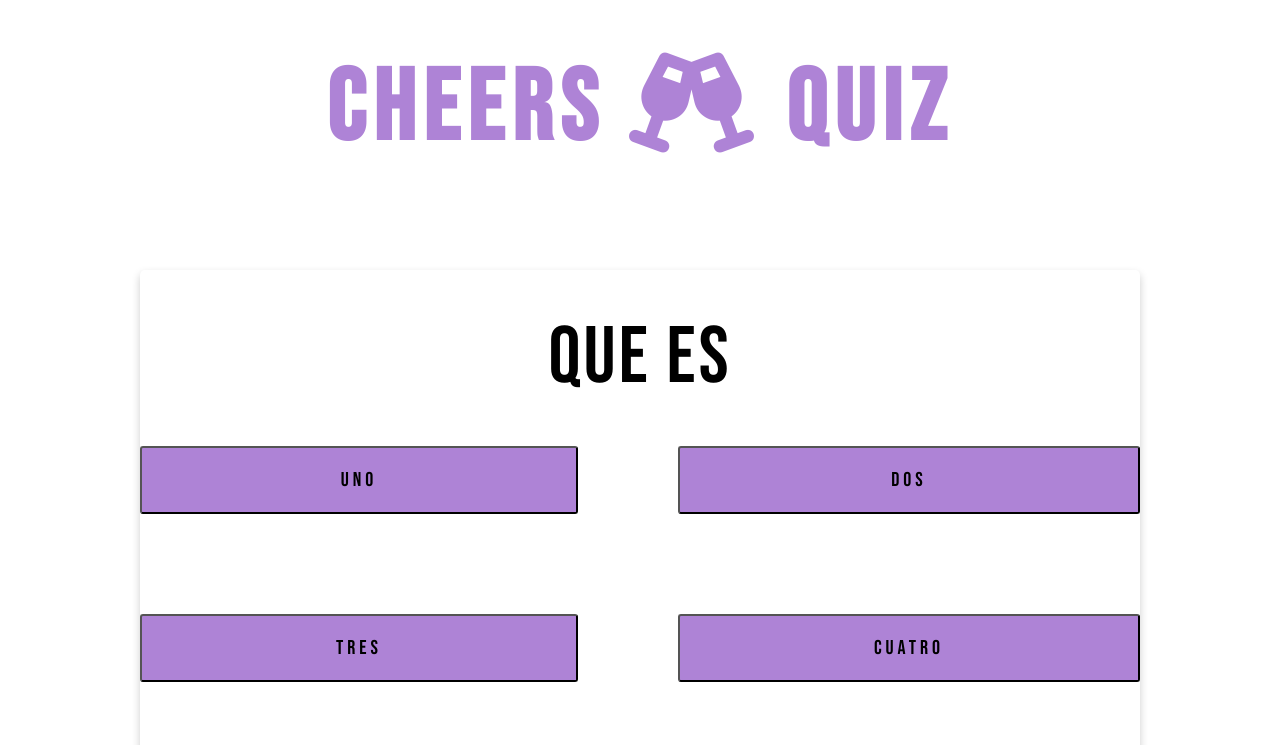
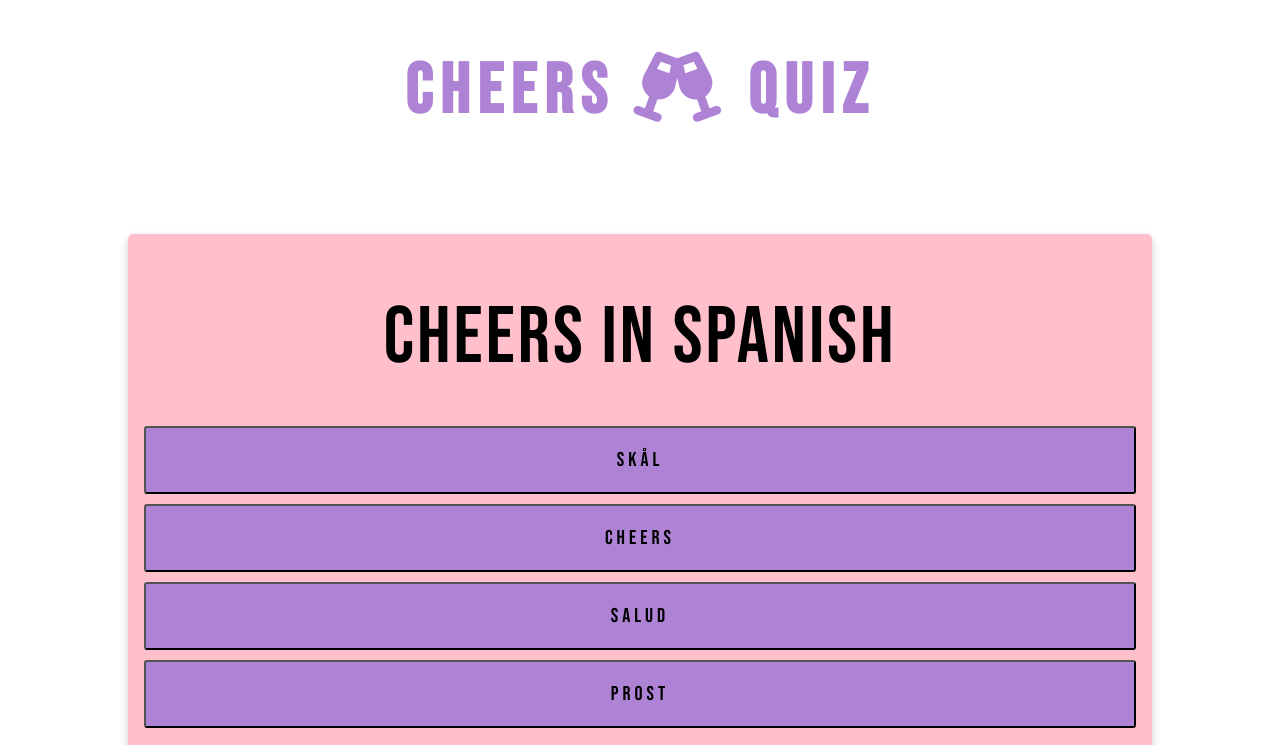
Before and after one commit to bianca9901/cheers-quiz, a plain HTML site: page index.html in a window 1280 px wide. Both pictures are taken after a click on the button "Start". Shown: the top 745 px of the page. Drawn offline with Linux system fonts and the light colour scheme.

Commit message:
Add css file

```diff
--- a/assets/style.css
+++ b/assets/style.css
@@ -32,7 +32,7 @@ h1 {
     letter-spacing: 3px;
     color: rgb(174, 131, 214);
     text-align: center;
-    font-size: 100px;
+    font-size: 70px;
     margin: 50px;
     letter-spacing: 8px;
 }
@@ -53,17 +53,19 @@ a {
 
 .container {
     box-shadow: 0 4px 8px 0 rgba(0, 0, 0, 0.2);
-    width: 1000px;
-    height: 700px;
+    width: 80%;
+    max-width: 70rem;
     overflow: hidden;
     border-radius: 5px;
     margin: 50px;
+    background-color: pink;
+    padding: 1em;
 }
 
 .button-grid {
     display: grid;
-    grid-template-columns: repeat(2, auto);
-    gap: 100px;
+    grid-template-columns: repeat(2, 0, 1fr);
+    gap: 10px;
     margin: 20px 0;
 }
 
@@ -99,6 +101,10 @@ a {
     align-items: center;
   }
 
+  #score {
+    font-size: 30px;
+  }
+
 
 /*footer*/
 .socialmedia {
--- a/script.js
+++ b/script.js
@@ -2,9 +2,14 @@ const startButton = document.getElementById('start-button')
 const nextButton = document.getElementById('next-button')
 const quizBoxElement = document.getElementById ('quiz-box')
 const questionElement = document.getElementById('question')
+const scoreElement = document.getElementById('score')
 const answerButtonsElement = document.getElementById('answer-buttons')
 
-let rearrangeQuestions, currentQuestionIndex
+
+let rearrangeQuestions
+let currentQuestionIndex = 0
+let score = 0
+console.log(nextButton)
 
 startButton.addEventListener('click', startQuiz)
 nextButton.addEventListener('click',() => {
@@ -12,18 +17,33 @@ nextButton.addEventListener('click',() => {
     setNextQuestion()
 })
 function startQuiz() {
+    // start the quiz, hide the start button
+  // show the question box
+  //  show the next button
     startButton.classList.add('hide')
+    nextButton.classList.remove('hide')
     rearrangeQuestions = questions.sort(() => Math.random - .5)
     currentQuestionIndex = 0
+    score = 0
     quizBoxElement.classList.remove('hide')
     setNextQuestion()
 }
 
 function setNextQuestion() {
-    resetState()
-    showQuestion(rearrangeQuestions [currentQuestionIndex])
+        resetState()
+        nextButton.classList.remove('hide')
+        console.log(rearrangeQuestions.length)
+        console.log(currentQuestionIndex + 1)
+        numberOfQuestion = currentQuestionIndex + 1
+        console.log(`numberOfQuestion ${numberOfQuestion}`)
+        if (rearrangeQuestions.length >= numberOfQuestion) {
+          showQuestion(rearrangeQuestions [currentQuestionIndex])
+        } else {
+          //  stop the quiz
+          nextButton.classList.add('hide')
 
-}
+        }
+    }
 
 function showQuestion(question) {
     questionElement.innerText = question.question
@@ -79,23 +99,82 @@ function clearStatusClass(element) {
 
 const questions = [
     {
-        question: 'que es',
-        answer : [
-            { text: 'uno', correct: true },
-            { text: 'dos', correct: false },
-            { text: 'tres', correct: false },
-            { text: 'cuatro', correct: false }
-
+        question: 'Cheers in Spanish',
+        answer: [
+            { text: 'Skål', correct: false},
+            { text: 'Cheers', correct: false },
+            { text: 'Salud', correct: true},
+            { text: 'Prost', correct: false },
         ]
     },
 
 {
-    question: 'que es',
+    question: 'Cheers in French',
         answer: [
-            { text: 'hola', correct: true },
-            { text: 'helo', correct: false },
-            { text: 'hi', correct: false },
-            { text: 'hej', correct: false }
+            { text: 'Sláinte', correct: false },
+            { text: 'Şerefe', correct: false },
+            { text: 'Kanpai', correct: false },
+            { text: 'Santé', correct: true },
+        ]
+},
+{
+    question: 'Cheers in Afrikaans',
+        answer: [
+            { text: 'Gesondheid', correct: true },
+            { text: 'Yamas', correct: false },
+            { text: 'Gānbēi', correct: false },
+            { text: 'Prost', correct: false }
         ]
 }
 ]
+
+/*Add after fix quiz bug
+question: 'Cheers in German',
+        answer: [
+            { text: 'Skål', correct: false},
+            { text: 'Geonbae', correct: false },
+            { text: 'Salud', correct: false },
+            { text: 'Prost, correct: true }
+
+question: Cheers in Swedish,
+        answer: [
+            { text: 'Skål', correct: true },
+            { text: 'Santé', correct: false },
+            { text: 'Ziveli', correct: false },
+            { text: 'Prost', correct: false }
+
+question: Cheers in Italian,
+        answer: [
+            { text: 'Skål', correct: false },
+            { text: 'Cheers', correct: false },
+            { text: 'Geonbae', correct: false },
+            { text: 'Cin Cin', correct: true }
+
+question: Cheers in Japanese,
+        answer: [
+            { text: 'Kanpai', correct: true },
+            { text: 'Gānbēi', correct: false },
+            { text: 'Gom bui', correct: false },
+            { text: 'Prost', correct: false }
+
+question: Cheers in Chinese (Cantonese),
+        answer: [
+            { text: 'Kanpai', correct: false },
+            { text: 'Gānbēi', correct: false },
+            { text: 'Gom bui', correct: true },
+            { text: 'Prost', correct: false }
+
+question: Cheers in Serbian,
+        answer: [
+            { text: 'Ziveli', correct: true },
+            { text: 'Gānbēi', correct: false },
+            { text: 'Gom bui', correct: false },
+            { text: 'Prost', correct: false }
+
+question: Cheers in Albanian,
+        answer: [
+            { text: 'Kanpai', correct: false },
+            { text: 'Gëzuar', correct: true },
+            { text: 'Gom bui', correct: false },
+            { text: 'Prost', correct: false }
+*/
```
